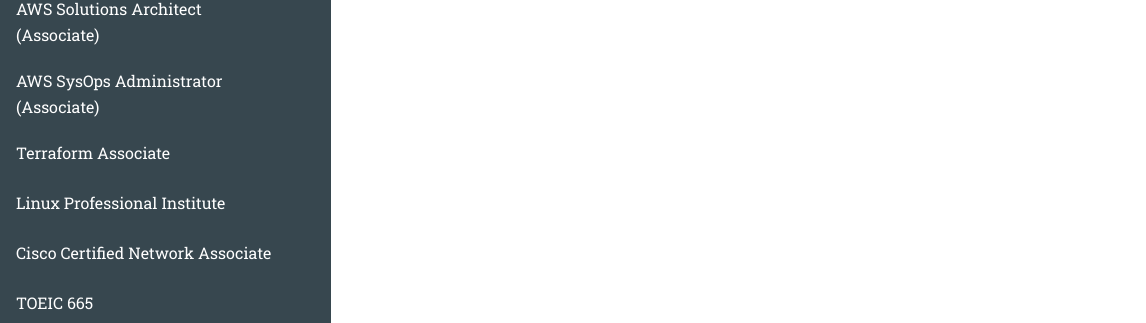
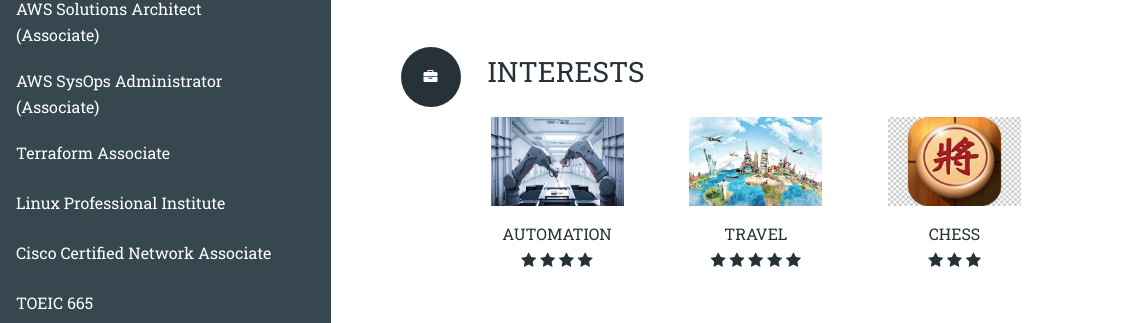
Before and after one commit to huylv95/huylv95.github.io, a plain HTML site: page index.html in a window 1280 px wide. Shown: the part 3256-3579 px from the top of the page, 134-1280 px from the left. Drawn offline with Linux system fonts and the light colour scheme.

Commit message:
:tada: update index.html

```diff
--- a/index.html
+++ b/index.html
@@ -442,6 +442,46 @@
 				</div><!-- End .section__content -->
 			</div><!-- End .section #2 -->
 
+			<div class="section">
+				<h2 class="section__title">
+					<i class="fa fa-briefcase circle circle--large"></i>
+					<span>INTERESTS</span>
+				</h2>
+				<div class="section__content">
+					<div class="lang flex">
+						<div class="lang__content">
+							<img src="assets/img/automation.png" width="133" height="89" alt="Automation" />
+							<h4>Automation</h4>
+							<div class="star">
+								<i class="fa fa-star"></i>
+								<i class="fa fa-star"></i>
+								<i class="fa fa-star"></i>
+								<i class="fa fa-star"></i>
+							</div>
+						</div>
+						<div class="lang__content">
+							<img src="assets/img/travel.png" width="133" height="89" alt="Travel" />
+							<h4>Travel</h4>
+							<div class="star">
+								<i class="fa fa-star"></i>
+								<i class="fa fa-star"></i>
+								<i class="fa fa-star"></i>
+								<i class="fa fa-star"></i>
+								<i class="fa fa-star"></i>
+							</div>
+						</div>
+						<div class="lang__content">
+							<img src="assets/img/chess.png" width="133" height="89" alt="Chess" />
+							<h4>Chess</h4>
+							<div class="star">
+								<i class="fa fa-star"></i>
+								<i class="fa fa-star"></i>
+								<i class="fa fa-star"></i>
+							</div>
+						</div>
+					</div>
+				</div><!-- End .section__content -->
+
 
 		</div><!-- End .content -->
 	</div><!-- End .wrapper -->
```
Also changed, not shown: assets/img/automation.png (added), assets/img/chess.png (added), assets/img/travel.png (added), 1 other file.
